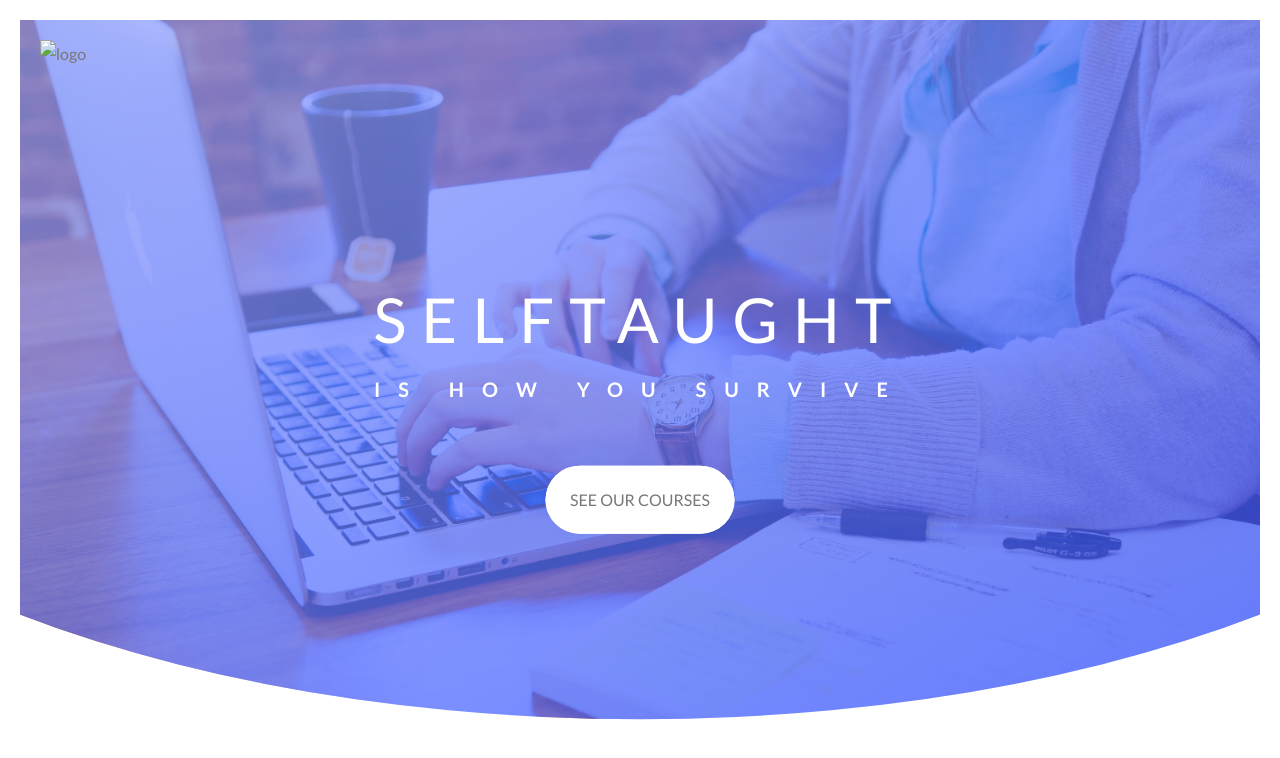
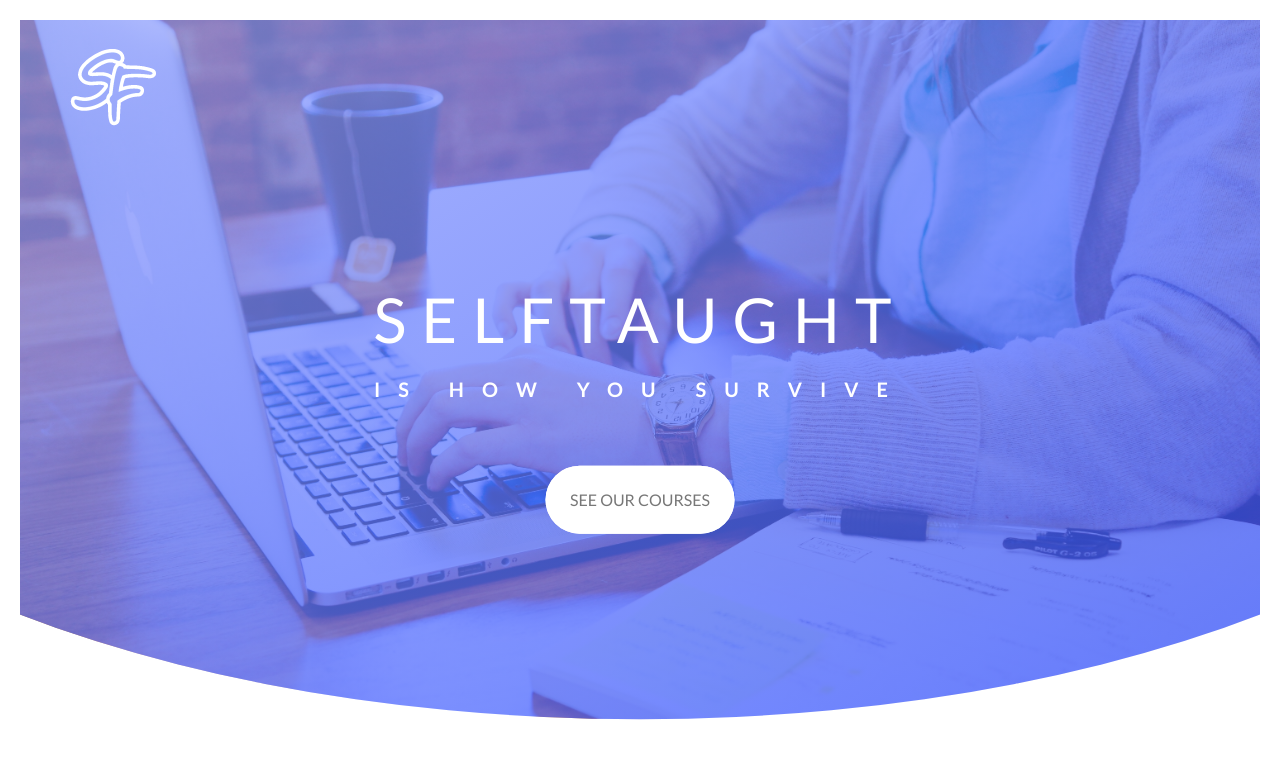
Before and after one commit to tudu9678/Web_Project_1, a plain HTML site: page index.html in a window 1280 px wide. Drawn offline with Linux system fonts and the light colour scheme; the site is published under a folder, as on GitHub Pages, so addresses that start at the root find nothing.

Commit message:
Update index.html

```diff
--- a/index.html
+++ b/index.html
@@ -14,7 +14,7 @@
     <header>
 
         <div class="logo-box">
-            <img class="logo" src="/img/logooutline.png" alt="logo">
+            <img class="logo" src="./img/logooutline.png" alt="logo">
         </div>
         <div class="text-box">
             <h3 class="heading-primary">
```
